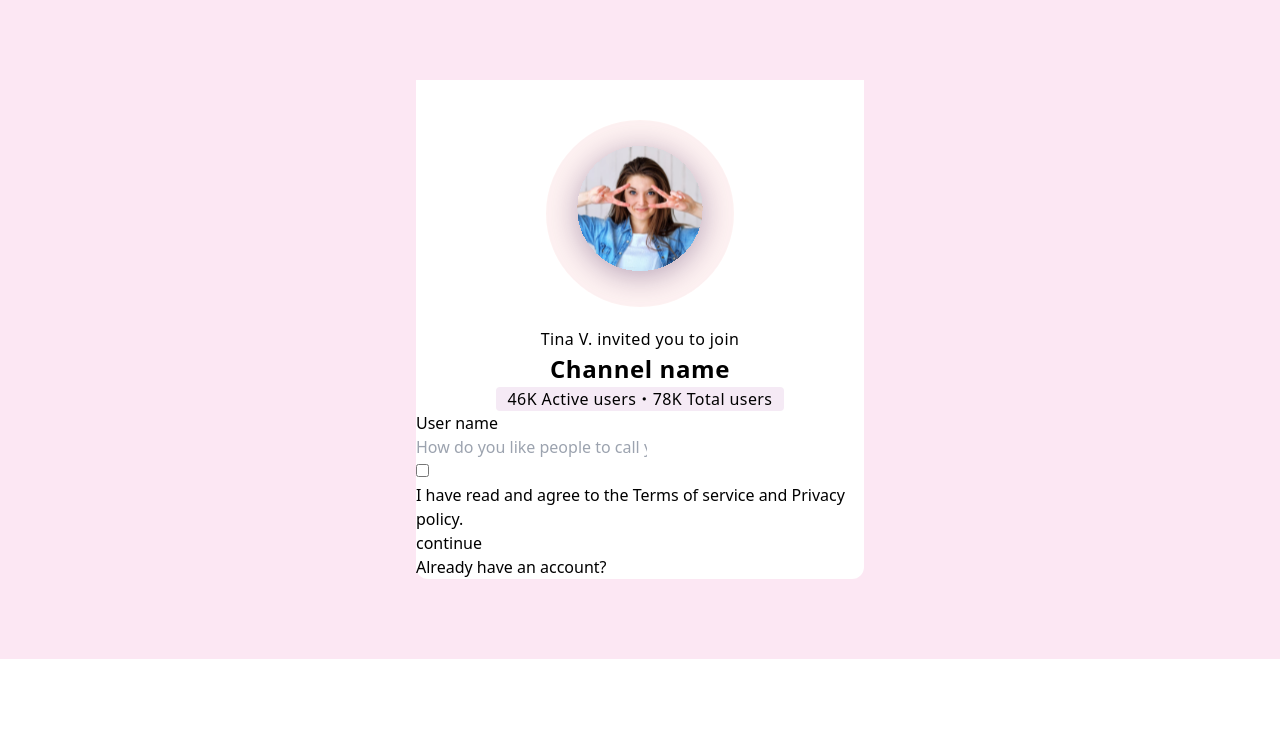
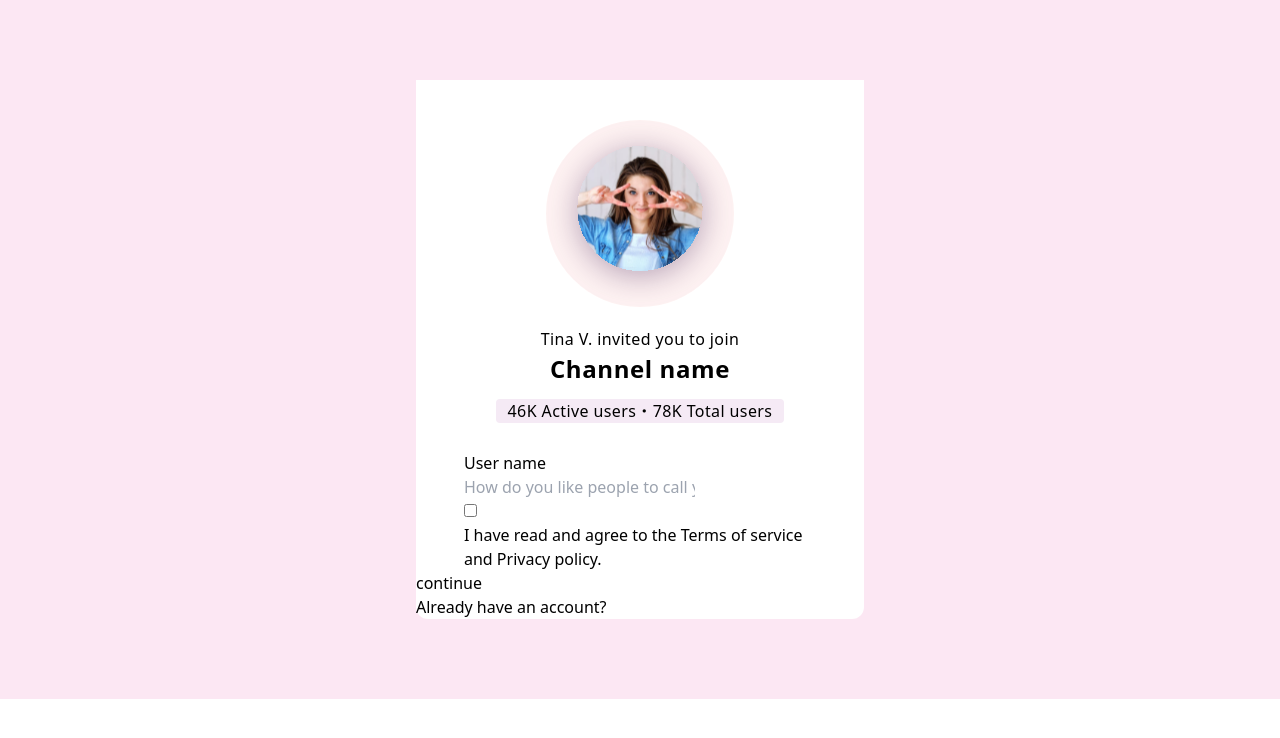
Before and after one commit to DomingosManuelFranco/react-form, a React (Create React App) app: page / in a window 1280 px wide. Shown: the top 738 px of the page. Built offline with nearby package versions, Linux system fonts and the light colour scheme.

Commit message:
some changes on container class

```diff
--- a/src/components/Main.jsx
+++ b/src/components/Main.jsx
@@ -17,12 +17,13 @@ const Main = () => {
           <h1 className="text-[24px] font-bold tracking-wide text-center">
             Channel name
           </h1>
-          <p className="my- bg-[#f5eaf5] text-base font-normal tracking-wide text-center ml-20 mr-20 rounded">
+          <p className="my- bg-[#f5eaf5] text-base font-normal tracking-wide text-center mt-3 mb-7 ml-20 mr-20 rounded">
             46K Active users・78K Total users
           </p>
         </div>
-        <form>
-          <h1>User name</h1>
+        <div className="md:container mx-auto px-12">
+          <form className="">
+            <h1 className="">User name</h1>
             <input
               type="text"
               placeholder="How do you like people to call you?"
@@ -34,6 +35,7 @@ const Main = () => {
               I have read and agree to the Terms of service and Privacy policy.
             </p>
           </div>
+        </div>
       </section>
     </>
   );
```
Lines whose indentation alone changed are shown as unchanged.
